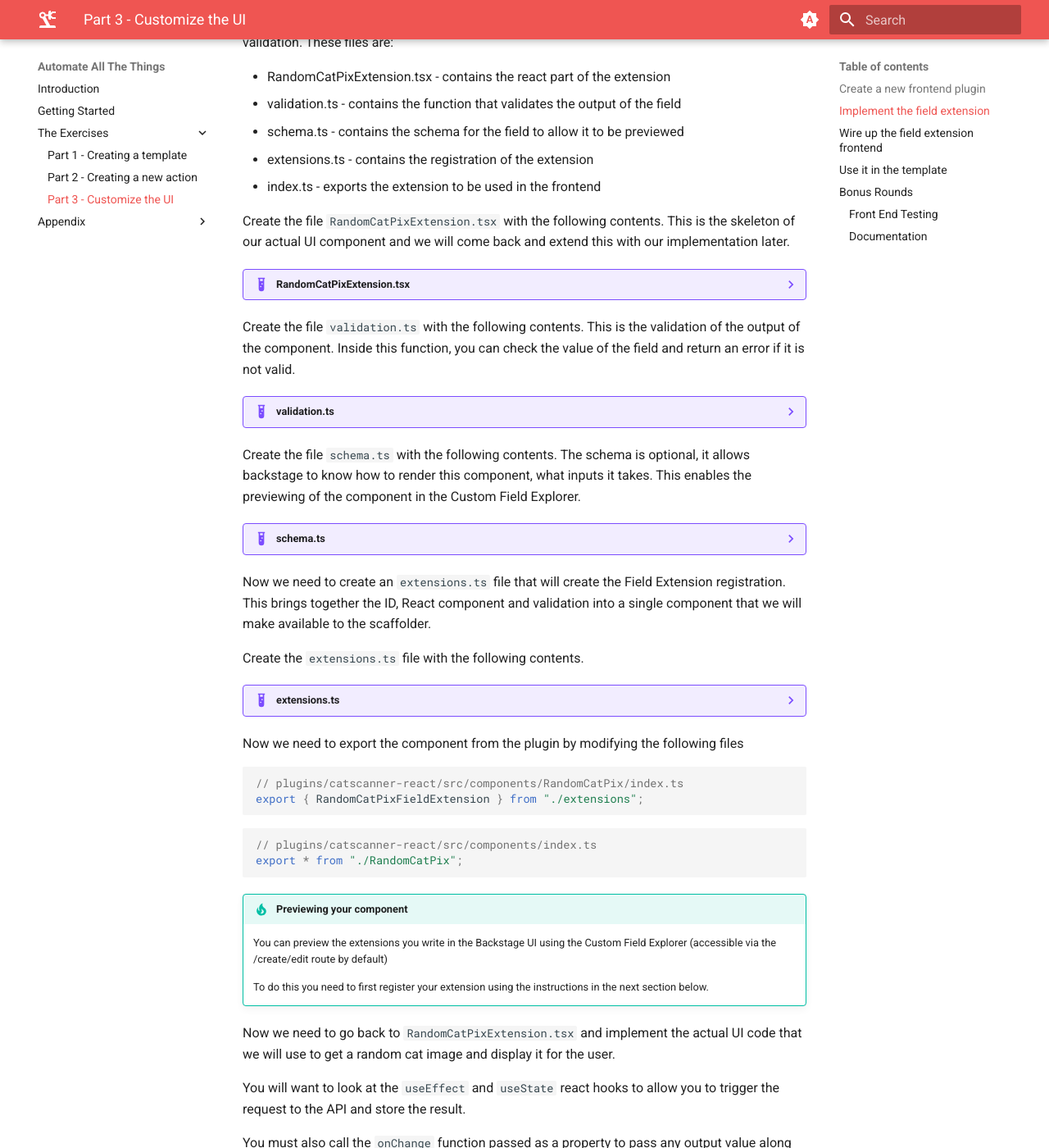
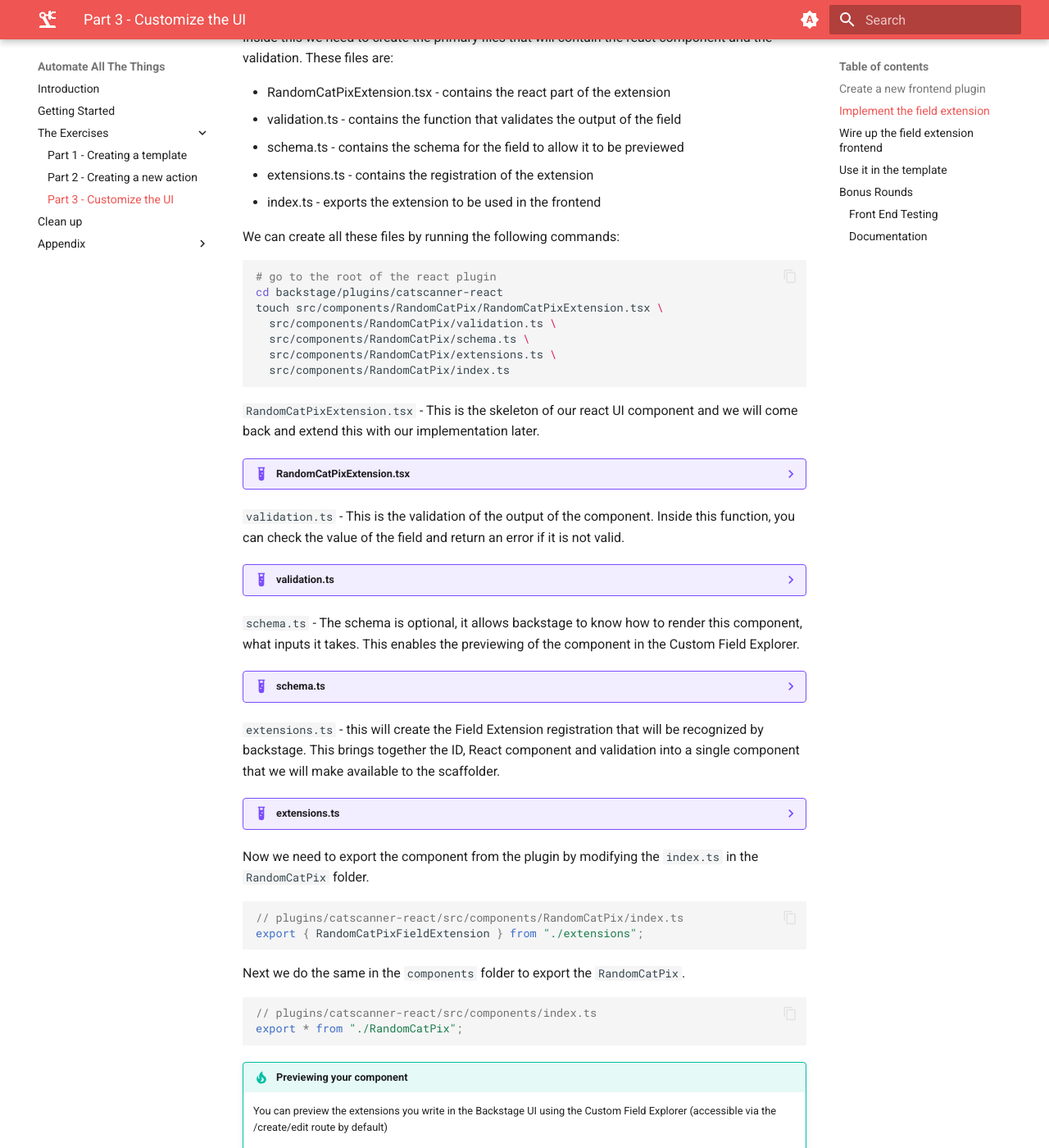
Before and after one commit to philips-labs/automation-workshop, an MkDocs documentation site: the page built from docs/part-3.md, in a window 1280 px wide and 1400 px high, scrolled down 1763 px. Shown: the whole window at 82% size. Built offline with MkDocs 1.6.1 and Material for MkDocs 9.7.7, drawn with Linux system fonts in a browser that asks for light colours; some of the changed text lies outside the part shown.

Commit message:
Update docs
Update docs

````diff
--- a/docs/part-3.md
+++ b/docs/part-3.md
@@ -68,6 +68,7 @@ We will create a new folder in `plugins/catscanner-react/src/components` to hold
 all of the files related to the extension. lets call this `RandomCatPix`.
 
 ```bash
+cd backstage/
 mkdir -p plugins/catscanner-react/src/components/RandomCatPix
 ```
 
@@ -80,9 +81,20 @@ component and the validation. These files are:
 - extensions.ts - contains the registration of the extension
 - index.ts - exports the extension to be used in the frontend
 
-Create the file `RandomCatPixExtension.tsx` with the following contents. This is
-the skeleton of our actual UI component and we will come back and extend this
-with our implementation later.
+We can create all these files by running the following commands:
+
+```bash
+# go to the root of the react plugin
+cd backstage/plugins/catscanner-react
+touch src/components/RandomCatPix/RandomCatPixExtension.tsx \
+  src/components/RandomCatPix/validation.ts \
+  src/components/RandomCatPix/schema.ts \
+  src/components/RandomCatPix/extensions.ts \
+  src/components/RandomCatPix/index.ts
+```
+
+`RandomCatPixExtension.tsx` - This is the skeleton of our react UI component and
+we will come back and extend this with our implementation later.
 
 ??? example "RandomCatPixExtension.tsx"
 
@@ -113,9 +125,9 @@ with our implementation later.
     };
     ```
 
-Create the file `validation.ts` with the following contents. This is the
-validation of the output of the component. Inside this function, you can check
-the value of the field and return an error if it is not valid.
+`validation.ts` - This is the validation of the output of the component. Inside
+this function, you can check the value of the field and return an error if it is
+not valid.
 
 ??? example "validation.ts"
 
@@ -133,9 +145,9 @@ the value of the field and return an error if it is not valid.
     ) => {};
     ```
 
-Create the file `schema.ts` with the following contents. The schema is optional,
-it allows backstage to know how to render this component, what inputs it takes.
-This enables the previewing of the component in the Custom Field Explorer.
+`schema.ts` - The schema is optional, it allows backstage to know how to render
+this component, what inputs it takes. This enables the previewing of the
+component in the Custom Field Explorer.
 
 ??? example "schema.ts"
 
@@ -152,12 +164,10 @@ This enables the previewing of the component in the Custom Field Explorer.
     };
     ```
 
-Now we need to create an `extensions.ts` file that will create the Field
-Extension registration. This brings together the ID, React component and
+`extensions.ts` - this will create the Field Extension registration that will be
+recognized by backstage. This brings together the ID, React component and
 validation into a single component that we will make available to the
 scaffolder.
-
-Create the `extensions.ts` file with the following contents.
 
 ??? example "extensions.ts"
 
@@ -179,13 +189,15 @@ Create the `extensions.ts` file with the following contents.
     );
     ```
 
-Now we need to export the component from the plugin by modifying the following
-files
+Now we need to export the component from the plugin by modifying the `index.ts`
+in the `RandomCatPix` folder.
 
 ```typescript
 // plugins/catscanner-react/src/components/RandomCatPix/index.ts
 export { RandomCatPixFieldExtension } from "./extensions";
 ```
+
+Next we do the same in the `components` folder to export the `RandomCatPix`.
 
 ```typescript
 // plugins/catscanner-react/src/components/index.ts
@@ -206,9 +218,10 @@ UI code that we will use to get a random cat image and display it for the user.
 You will want to look at the `useEffect` and `useState` react hooks to allow you
 to trigger the request to the API and store the result.
 
-You must also call the `onChange` function passed as a property to pass any
-output value along to the template. So you should call this each time change the
-rendered cat image.
+You must also call the `onChange` function passed as a props to notify backstage
+of the output value you want to use in the template. This does not have to be
+what you render directly in the UI, for example you can pass an ID but render a
+friendly name. So you should call this each time change the rendered cat image.
 
 !!! tip
 
@@ -218,6 +231,9 @@ rendered cat image.
 
 You do this in `packages/app/src/App.tsx`. You need to provide the
 `customFieldExtensions` as children to the `ScaffolderPage`.
+
+In `App.tsx` you should find a section that looks like this, where the
+scaffolder route is setup.
 
 ```tsx
 const routes = (
@@ -229,7 +245,9 @@ const routes = (
 );
 ```
 
-Should be changed to look something like this
+Currently it is empty as we do not have any custom UI components, only the built
+in ones. We need to change the setup to take in our new custom field extension
+so that the scaffolder is aware of it.
 
 ```tsx
 import { ScaffolderFieldExtensions } from "@backstage/plugin-scaffolder-react";
--- a/mkdocs.yml
+++ b/mkdocs.yml
@@ -4,6 +4,8 @@ theme:
   name: material
   icon:
     logo: material/robot-industrial
+  features:
+    - content.code.copy
   palette:
     # Palette toggle for automatic mode
     - media: "(prefers-color-scheme)"
@@ -33,8 +35,10 @@ nav:
       - Part 1 - Creating a template: "part-1.md"
       - Part 2 - Creating a new action: "part-2.md"
       - Part 3 - Customize the UI: "part-3.md"
+  - Clean up: "clean-up.md"
   - Appendix:
       - Part 2 - Code: "appendix/part-2-code.md"
+      - Part 3 - Code: "appendix/part-3-code.md"
 markdown_extensions:
   - admonition
   - pymdownx.details
````
Also changed, not shown: docs/appendix/part-2-code.md (+45 -14 lines), docs/appendix/part-3-code.md (added, +59 -0 lines), docs/clean-up.md (added, +30 -0 lines), docs/getting-started.md (+52 -9 lines), docs/part-1.md (+20 -16 lines), docs/part-2.md (+35 -15 lines), docs/assets/getting_started_app.png (added), docs/assets/part_1_cat_scanner_repo.png (added), docs/assets/part_1_cat_scanner_template.png (added), docs/assets/part_2_cat_scanner_repo.png (added).
